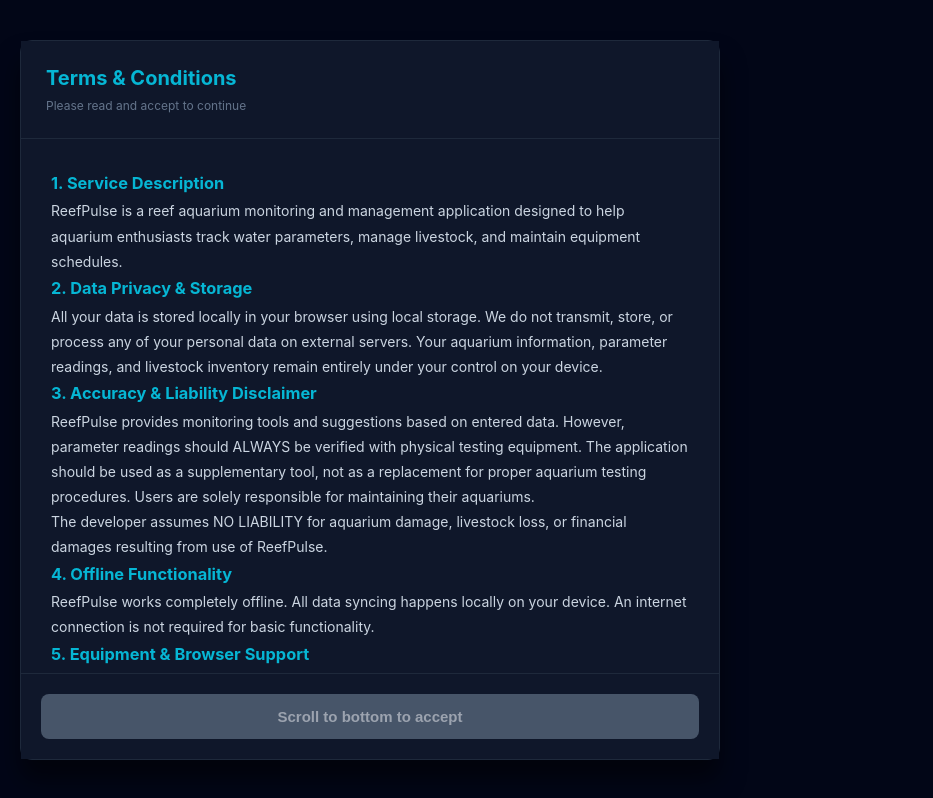
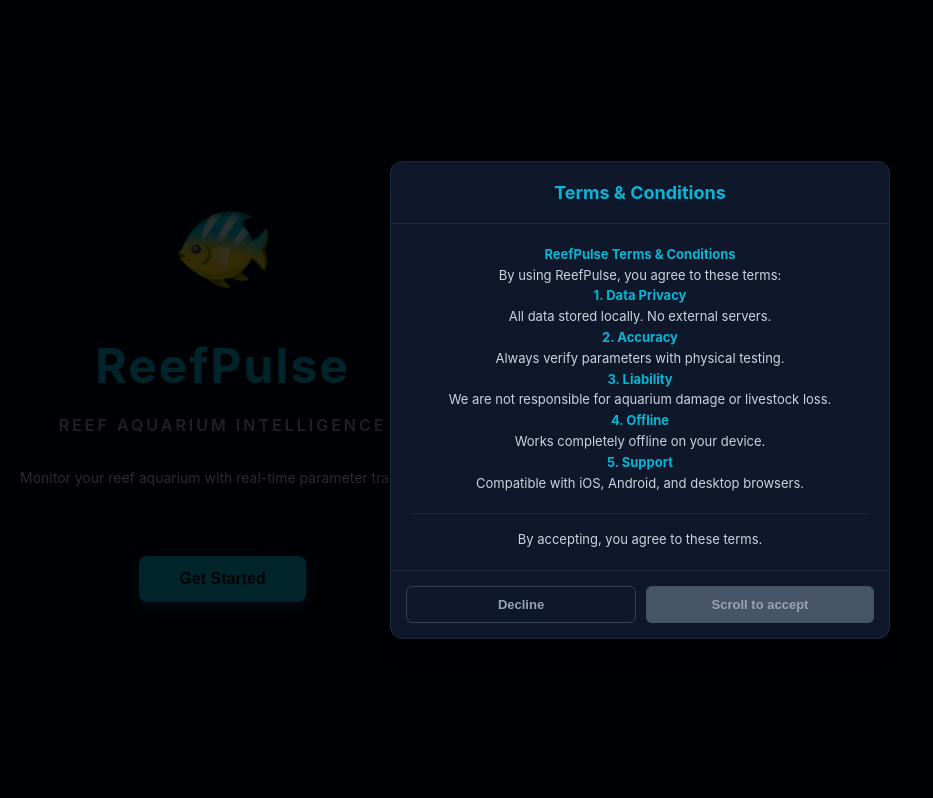
Before and after one commit to iacarp/reefpulse, a React (Vite) app: page / in a window 1280 px wide. Both pictures are taken after a click on the button "Get Started". Shown: the whole page, without its empty margins (0-933 px from the left). Built offline with nearby package versions, Linux system fonts and the light colour scheme; the HTML template or start-up script is replaced by a standard one.

Commit message:
refactor: Terms as modal on intro - simple accept flow to dashboard

```diff
--- a/src/App.jsx
+++ b/src/App.jsx
@@ -32,7 +32,112 @@
   return (n < ideal[0] - r * 0.3 || n > ideal[1] + r * 0.3) ? '#ef4444' : '#f59e0b';
 };
 
-const IntroScreen = ({ onStart }) => {
+const TermsModal = ({ onAccept, onCancel }) => {
+  const [scrolled, setScrolled] = useState(false);
+
+  return (
+    <div style={{
+      position: 'fixed',
+      top: 0,
+      left: 0,
+      right: 0,
+      bottom: 0,
+      backgroundColor: 'rgba(0,0,0,0.8)',
+      display: 'flex',
+      alignItems: 'center',
+      justifyContent: 'center',
+      padding: '20px',
+      zIndex: 1000
+    }}>
+      <div style={{
+        backgroundColor: '#0f172a',
+        borderRadius: '12px',
+        border: '1px solid #1e293b',
+        width: '100%',
+        maxWidth: '500px',
+        maxHeight: '80vh',
+        display: 'flex',
+        flexDirection: 'column',
+        boxShadow: '0 20px 25px rgba(0, 0, 0, 0.7)'
+      }}>
+        <div style={{ padding: '20px', borderBottom: '1px solid #1e293b' }}>
+          <h2 style={{ color: '#06b6d4', margin: 0, fontSize: '18px' }}>Terms & Conditions</h2>
+        </div>
+
+        <div
+          onScroll={(e) => {
+            const el = e.target;
+            const atBottom = el.scrollHeight - el.scrollTop <= el.clientHeight + 50;
+            setScrolled(atBottom);
+          }}
+          style={{
+            flex: 1,
+            overflowY: 'auto',
+            padding: '20px',
+            color: '#cbd5e1',
+            fontSize: '13px',
+            lineHeight: '1.6'
+          }}
+        >
+          <p><strong style={{ color: '#06b6d4' }}>ReefPulse Terms & Conditions</strong></p>
+          <p>By using ReefPulse, you agree to these terms:</p>
+
+          <p><strong style={{ color: '#06b6d4' }}>1. Data Privacy</strong><br/>All data stored locally. No external servers.</p>
+
+          <p><strong style={{ color: '#06b6d4' }}>2. Accuracy</strong><br/>Always verify parameters with physical testing.</p>
+
+          <p><strong style={{ color: '#06b6d4' }}>3. Liability</strong><br/>We are not responsible for aquarium damage or livestock loss.</p>
+
+          <p><strong style={{ color: '#06b6d4' }}>4. Offline</strong><br/>Works completely offline on your device.</p>
+
+          <p><strong style={{ color: '#06b6d4' }}>5. Support</strong><br/>Compatible with iOS, Android, and desktop browsers.</p>
+
+          <p style={{ marginTop: '20px', paddingTop: '15px', borderTop: '1px solid #1e293b' }}>By accepting, you agree to these terms.</p>
+        </div>
+
+        <div style={{ padding: '15px', borderTop: '1px solid #1e293b', display: 'flex', gap: '10px' }}>
+          <button
+            onClick={onCancel}
+            style={{
+              flex: 1,
+              padding: '10px',
+              backgroundColor: 'transparent',
+              color: '#94a3b8',
+              border: '1px solid #334155',
+              borderRadius: '6px',
+              cursor: 'pointer',
+              fontWeight: 'bold',
+              fontSize: '13px'
+            }}
+          >
+            Decline
+          </button>
+          <button
+            onClick={onAccept}
+            disabled={!scrolled}
+            style={{
+              flex: 1,
+              padding: '10px',
+              backgroundColor: scrolled ? '#06b6d4' : '#475569',
+              color: scrolled ? '#020617' : '#9ca3af',
+              border: 'none',
+              borderRadius: '6px',
+              cursor: scrolled ? 'pointer' : 'not-allowed',
+              fontWeight: 'bold',
+              fontSize: '13px'
+            }}
+          >
+            {scrolled ? 'I Accept' : 'Scroll to accept'}
+          </button>
+        </div>
+      </div>
+    </div>
+  );
+};
+
+const IntroScreen = ({ onAcceptTerms }) => {
+  const [showTerms, setShowTerms] = useState(false);
+
   return (
     <div style={{
       backgroundColor: '#020617',
@@ -42,54 +147,15 @@
       alignItems: 'center',
       justifyContent: 'center',
       padding: '20px',
-      textAlign: 'center',
-      overflow: 'hidden'
+      textAlign: 'center'
     }}>
-      {/* Animated background elements */}
-      <div style={{
-        position: 'fixed',
-        top: 0,
-        left: 0,
-        width: '100%',
-        height: '100%',
-        overflow: 'hidden',
-        zIndex: 0,
-        pointerEvents: 'none'
-      }}>
-        <div style={{
-          position: 'absolute',
-          width: '300px',
-          height: '300px',
-          backgroundColor: '#06b6d415',
-          borderRadius: '50%',
-          top: '-100px',
-          left: '-100px',
-          animation: 'float 6s ease-in-out infinite'
-        }} />
-        <div style={{
-          position: 'absolute',
-          width: '200px',
-          height: '200px',
-          backgroundColor: '#0ea5e915',
-          borderRadius: '50%',
-          bottom: '50px',
-          right: '-50px',
-          animation: 'float 8s ease-in-out infinite'
-        }} />
-      </div>
-
       <style>{`
-        @keyframes float {
-          0%, 100% { transform: translateY(0px); }
-          50% { transform: translateY(30px); }
-        }
         @keyframes pulse {
           0%, 100% { transform: scale(1); }
           50% { transform: scale(1.1); }
         }
       `}</style>
 
-      <div style={{ position: 'relative', zIndex: 1 }}>
       <div style={{
         fontSize: '80px',
         marginBottom: '20px',
@@ -120,7 +186,7 @@
 
       <div style={{
         maxWidth: '500px',
-          margin: '0 auto 40px'
+        margin: '0 auto 50px'
       }}>
         <p style={{
           color: '#cbd5e1',
@@ -128,22 +194,12 @@
           lineHeight: '1.8',
           marginBottom: '15px'
         }}>
-            Monitor your reef aquarium with real-time parameter tracking. Track your corals, fish, and equipment all in one place.
-          </p>
-          <p style={{
-            color: '#94a3b8',
-            fontSize: '13px',
-            lineHeight: '1.6'
-          }}>
-            • Real-time water parameter monitoring<br/>
-            • Coral and fish inventory management<br/>
-            • Equipment maintenance tracking<br/>
-            • Offline support & cloud sync
+          Monitor your reef aquarium with real-time parameter tracking
         </p>
       </div>
 
       <button
-          onClick={onStart}
+        onClick={() => setShowTerms(true)}
         style={{
           padding: '14px 40px',
           backgroundColor: '#06b6d4',
@@ -169,120 +225,16 @@
       >
         Get Started
       </button>
-      </div>
-    </div>
-  );
-};
 
-const TermsScreen = ({ onAccept }) => {
-  const [scrolled, setScrolled] = useState(false);
-  const scrollRef = React.useRef(null);
-
-  const handleScroll = (e) => {
-    const el = e.target;
-    const isAtBottom = el.scrollHeight - el.scrollTop <= el.clientHeight + 100;
-    setScrolled(isAtBottom);
-  };
-
-  return (
-    <div style={{
-      backgroundColor: '#020617',
-      color: '#f1f5f9',
-      minHeight: '100vh',
-      display: 'flex',
-      alignItems: 'center',
-      justifyContent: 'center',
-      padding: '20px'
-    }}>
-      <div style={{
-        backgroundColor: '#0f172a',
-        borderRadius: '12px',
-        border: '1px solid #1e293b',
-        width: '100%',
-        maxWidth: '700px',
-        maxHeight: '90vh',
-        display: 'flex',
-        flexDirection: 'column',
-        boxShadow: '0 20px 25px rgba(0, 0, 0, 0.5)'
-      }}>
-        <div style={{ padding: '25px', borderBottom: '1px solid #1e293b', backgroundColor: '#0f172a' }}>
-          <h2 style={{ color: '#06b6d4', margin: 0, fontSize: '20px', fontWeight: 'bold' }}>Terms & Conditions</h2>
-          <p style={{ color: '#64748b', margin: '8px 0 0 0', fontSize: '12px' }}>Please read and accept to continue</p>
-        </div>
-
-        <div
-          ref={scrollRef}
-          onScroll={handleScroll}
-          style={{
-            flex: 1,
-            overflowY: 'auto',
-            padding: '30px',
-            color: '#cbd5e1',
-            fontSize: '14px',
-            lineHeight: '1.8'
+      {showTerms && (
+        <TermsModal
+          onAccept={() => {
+            setShowTerms(false);
+            onAcceptTerms();
           }}
-        >
-          <h3 style={{ color: '#06b6d4', marginTop: 0 }}>1. Service Description</h3>
-          <p>ReefPulse is a reef aquarium monitoring and management application designed to help aquarium enthusiasts track water parameters, manage livestock, and maintain equipment schedules.</p>
-
-          <h3 style={{ color: '#06b6d4' }}>2. Data Privacy & Storage</h3>
-          <p>All your data is stored locally in your browser using local storage. We do not transmit, store, or process any of your personal data on external servers. Your aquarium information, parameter readings, and livestock inventory remain entirely under your control on your device.</p>
-
-          <h3 style={{ color: '#06b6d4' }}>3. Accuracy & Liability Disclaimer</h3>
-          <p>ReefPulse provides monitoring tools and suggestions based on entered data. However, parameter readings should ALWAYS be verified with physical testing equipment. The application should be used as a supplementary tool, not as a replacement for proper aquarium testing procedures. Users are solely responsible for maintaining their aquariums.</p>
-          <p>The developer assumes NO LIABILITY for aquarium damage, livestock loss, or financial damages resulting from use of ReefPulse.</p>
-
-          <h3 style={{ color: '#06b6d4' }}>4. Offline Functionality</h3>
-          <p>ReefPulse works completely offline. All data syncing happens locally on your device. An internet connection is not required for basic functionality.</p>
-
-          <h3 style={{ color: '#06b6d4' }}>5. Equipment & Browser Support</h3>
-          <p>ReefPulse is compatible with modern browsers on iOS, Android, and desktop devices. Device storage limitations may apply to historical data retention.</p>
-
-          <h3 style={{ color: '#06b6d4' }}>6. User Responsibilities</h3>
-          <p>Users are responsible for the accuracy of data entered into ReefPulse. Users must maintain appropriate backups of important aquarium records if needed. The application is provided "as is" without warranties of any kind.</p>
-
-          <h3 style={{ color: '#06b6d4' }}>7. Modifications</h3>
-          <p>ReefPulse may be updated or discontinued at any time. Features and functionality may change without notice.</p>
-
-          <h3 style={{ color: '#06b6d4' }}>8. Agreement</h3>
-          <p>By clicking "I Accept", you acknowledge that you have read and understood these terms and conditions, and you agree to use ReefPulse in accordance with them.</p>
-
-          <div style={{ marginTop: '40px', paddingTop: '20px', borderTop: '1px solid #1e293b', color: '#94a3b8', fontSize: '12px', textAlign: 'center' }}>
-            {scrolled ? '✓ Ready to accept' : '↓ Scroll to see all terms'}
-          </div>
-        </div>
-
-        <div style={{ padding: '20px', borderTop: '1px solid #1e293b', backgroundColor: '#0f172a' }}>
-          <button
-            onClick={onAccept}
-            disabled={!scrolled}
-            style={{
-              width: '100%',
-              padding: '14px',
-              backgroundColor: scrolled ? '#06b6d4' : '#475569',
-              color: scrolled ? '#020617' : '#9ca3af',
-              border: 'none',
-              borderRadius: '8px',
-              cursor: scrolled ? 'pointer' : 'not-allowed',
-              fontWeight: 'bold',
-              fontSize: '15px',
-              transition: 'all 0.3s'
-            }}
-            onMouseEnter={(e) => {
-              if (scrolled) {
-                e.target.style.backgroundColor = '#0891b2';
-              }
-            }}
-            onMouseLeave={(e) => {
-              if (scrolled) {
-                e.target.style.backgroundColor = '#06b6d4';
-              }
-            }}
-          >
-            {scrolled ? 'I Accept Terms & Conditions' : 'Scroll to bottom to accept'}
-          </button>
-        </div>
-      </div>
+          onCancel={() => setShowTerms(false)}
+        />
+      )}
     </div>
   );
 };
@@ -396,7 +348,7 @@
 };
 
 export default function App() {
-  const [screen, setScreen] = useState('intro'); // 'intro' | 'terms' | 'dashboard'
+  const [accepted, setAccepted] = useState(false);
   const [loading, setLoading] = useState(true);
 
   useEffect(() => {
@@ -405,15 +357,10 @@
 
   const initApp = async () => {
     try {
-      const accepted = await storage.getItem('terms_accepted');
-      if (accepted === 'true') {
-        setScreen('dashboard');
-      } else {
-        setScreen('intro');
-      }
+      const acc = await storage.getItem('terms_accepted');
+      setAccepted(acc === 'true');
     } catch (err) {
       console.error('Init error:', err);
-      setScreen('intro');
     } finally {
       setLoading(false);
     }
@@ -423,11 +370,9 @@
     <div style={{ color: '#06b6d4', fontSize: '18px' }}>🐠 Loading...</div>
   </div>;
 
-  if (screen === 'intro') return <IntroScreen onStart={() => setScreen('terms')} />;
-
-  if (screen === 'terms') return <TermsScreen onAccept={async () => {
+  if (!accepted) return <IntroScreen onAcceptTerms={async () => {
     await storage.setItem('terms_accepted', 'true');
-    setScreen('dashboard');
+    setAccepted(true);
   }} />;
 
   return <Dashboard />;
```
Also changed, not shown: 3 other files (tests, documents, lock files or other folders). Lines whose indentation alone changed are shown as unchanged.
